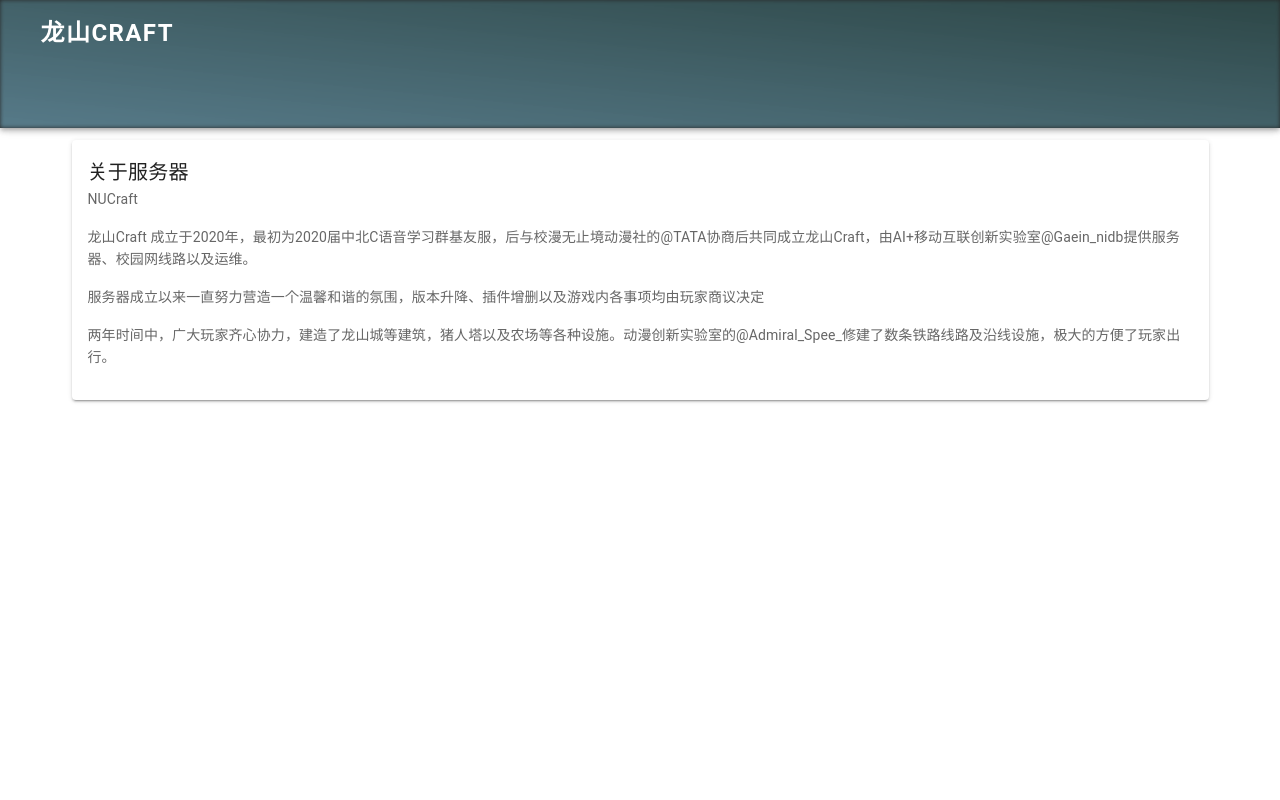
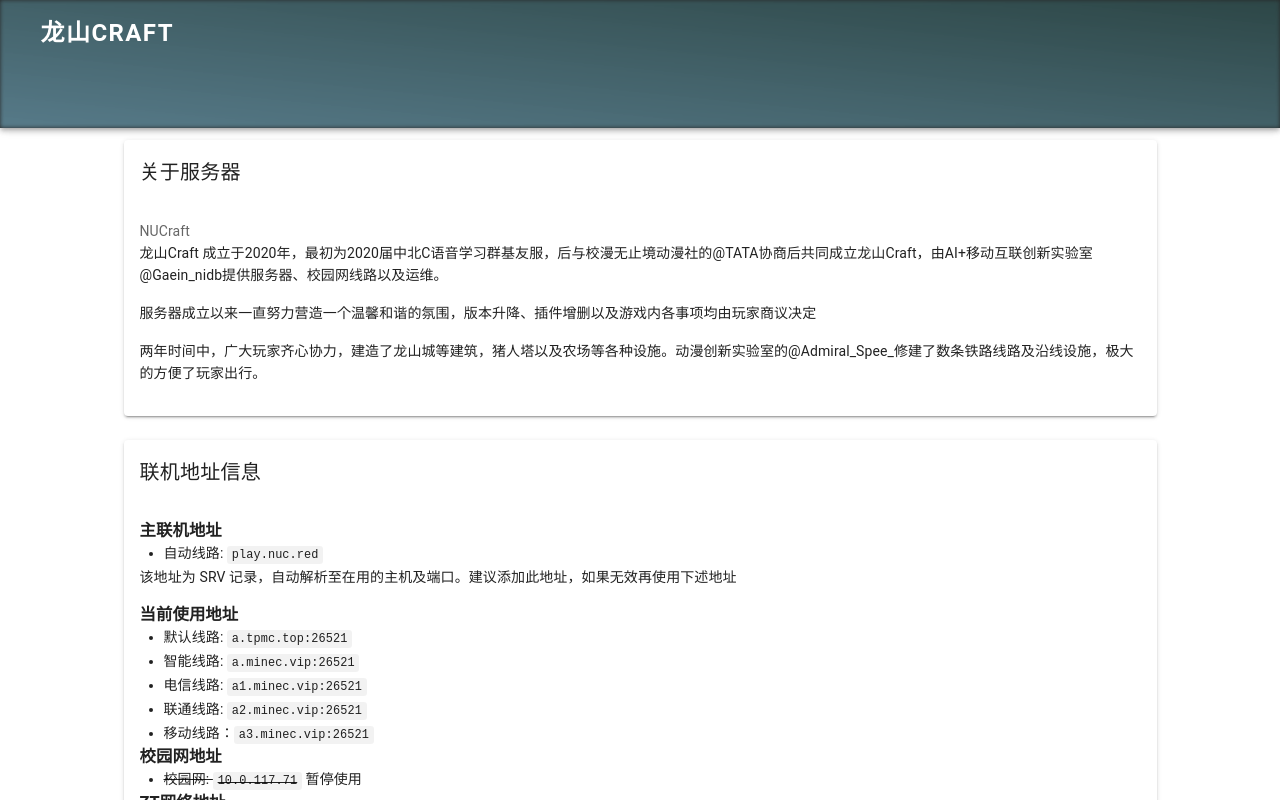
Before and after one commit to NUC-Craft/nucraft-web, a Vue app: page /about in a window 1280 px wide. Built offline with nearby package versions, Linux system fonts and the light colour scheme; some icons are missing; a web font is replaced by a local one.

Commit message:
Update render and about page

```diff
--- a/src/pages/AboutPage.vue
+++ b/src/pages/AboutPage.vue
@@ -1,20 +1,40 @@
 <template>
-  <v-container>
-    <v-card>
-      <v-card-title>关于服务器</v-card-title>
-      <v-card-subtitle>NUCraft</v-card-subtitle>
-      <v-card-text>
-        <p>龙山Craft
-          成立于2020年，最初为2020届中北C语音学习群基友服，后与校漫无止境动漫社的@TATA协商后共同成立龙山Craft，由AI+移动互联创新实验室@Gaein_nidb提供服务器、校园网线路以及运维。</p>
-        <p>服务器成立以来一直努力营造一个温馨和谐的氛围，版本升降、插件增删以及游戏内各事项均由玩家商议决定</p>
-        <p>两年时间中，广大玩家齐心协力，建造了龙山城等建筑，猪人塔以及农场等各种设施。动漫创新实验室的@Admiral_Spee_修建了数条铁路线路及沿线设施，极大的方便了玩家出行。</p>
-      </v-card-text>
-    </v-card>
-  </v-container>
+  <div>
+    <content-render :content-list="contentList"/>
+  </div>
 </template>
 
 <script>
+import ContentRender from "@/components/ContentRender";
+
 export default {
-  name: "AboutPage"
+  name: "AboutPage",
+  components: {ContentRender},
+  data: () => ({
+    contentList: [
+      {
+        title: '关于服务器',
+        subtitle: 'NUCraft',
+        content:
+            '<p>龙山Craft 成立于2020年，最初为2020届中北C语音学习群基友服，后与校漫无止境动漫社的@TATA协商后共同成立龙山Craft，由AI+移动互联创新实验室@Gaein_nidb提供服务器、校园网线路以及运维。</p>'
+            + '<p>服务器成立以来一直努力营造一个温馨和谐的氛围，版本升降、插件增删以及游戏内各事项均由玩家商议决定</p>'
+            + '<p>两年时间中，广大玩家齐心协力，建造了龙山城等建筑，猪人塔以及农场等各种设施。动漫创新实验室的@Admiral_Spee_修建了数条铁路线路及沿线设施，极大的方便了玩家出行。</p>'
+      },
+      {
+        title: '联机地址信息',
+        content:
+            '<h3>主联机地址</h3><ul><li>自动线路: <code>play.nuc.red</code></li></ul>' +
+            '<p>该地址为 SRV 记录，自动解析至在用的主机及端口。建议添加此地址，如果无效再使用下述地址</p>'
+            + '<h3>当前使用地址</h3><ul>' +
+            '<li>默认线路: <code>a.tpmc.top:26521</code></li>' +
+            '<li>智能线路: <code>a.minec.vip:26521</code></li>' +
+            '<li>电信线路: <code>a1.minec.vip:26521</code></li>' +
+            '<li>联通线路: <code>a2.minec.vip:26521</code></li>' +
+            '<li>移动线路：<code>a3.minec.vip:26521</code></li></ul>'
+            + '<h3>校园网地址</h3><ul><li><del>校园网: <code>10.0.117.71</code></del> 暂停使用</li></ul>'
+            + '<h3>ZT网络地址</h3><ul><li><del>ZT网络: <code>192.168.194.x</code></del> 暂停使用</li></ul>'
+      }
+    ]
+  })
 }
 </script>
```
